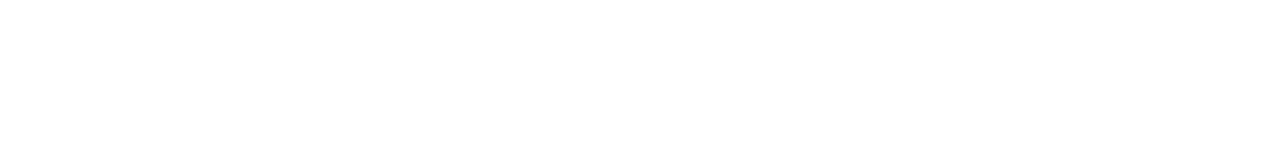
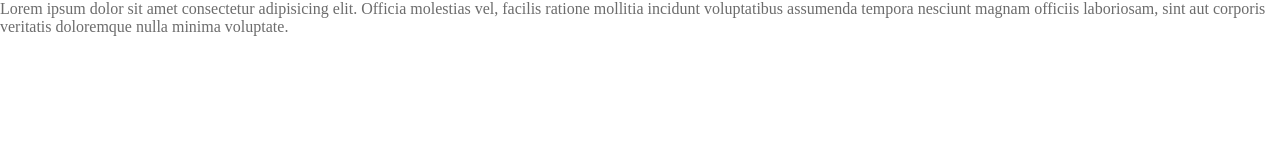
Before and after one commit to devmatheustelles/projeto_travelgram, a plain HTML site: page index.html in a window 1280 px wide. Drawn offline with Linux system fonts and the light colour scheme.

Commit message:
initial style guide

```diff
--- a/index.html
+++ b/index.html
@@ -7,6 +7,9 @@
     <link rel="stylesheet" href="styles/index.css">
 </head>
 <body>
+    <p>
+        Lorem ipsum dolor sit amet consectetur adipisicing elit. Officia molestias vel, facilis ratione mollitia incidunt voluptatibus assumenda tempora nesciunt magnam officiis laboriosam, sint aut corporis veritatis doloremque nulla minima voluptate.
+    </p>
 
 </body>
 </html>
--- a/styles/global.css
+++ b/styles/global.css
@@ -3,3 +3,17 @@
     padding: 0;
     box-sizing: border-box;
 }
+
+:root {
+    --brand-color: #EF5F4C;
+    --shape-transparency: #ffffff91;
+    --background-color: #FFFFFF;
+    --surface-color: #F5F5F5;
+    --skeleton-color: #D9D9D9;
+    --text-color-primary: #313131;
+    --text-color-secondary: #6C6C6C;
+}
+
+body {
+    color: var(--text-color-secondary);
+}
```
Also changed, not shown: assets/AirplaneTilt.svg (added), assets/Image 01.png (added), assets/Image 02.png (added), assets/Image 03.png (added), assets/Image 04.png (added), assets/Image 05.png (added), assets/Image 06.png (added), assets/Image 07.png (added), assets/Image 08.png (added), assets/Image 09.png (added), assets/Image 10.png (added), assets/Image 11.png (added), assets/Image.svg (added), assets/Logo.svg (added), 2 more files, 1 other file.
